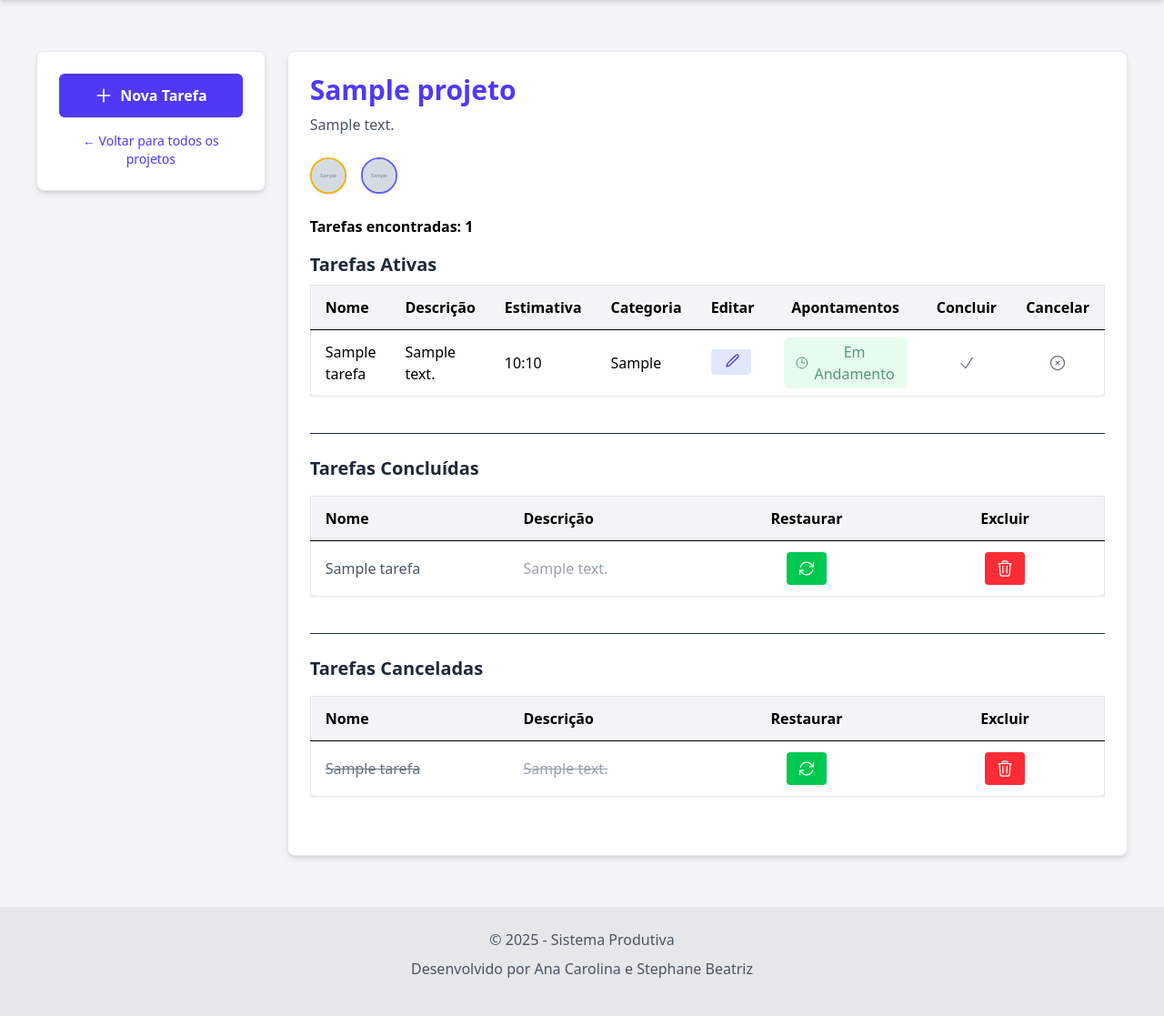
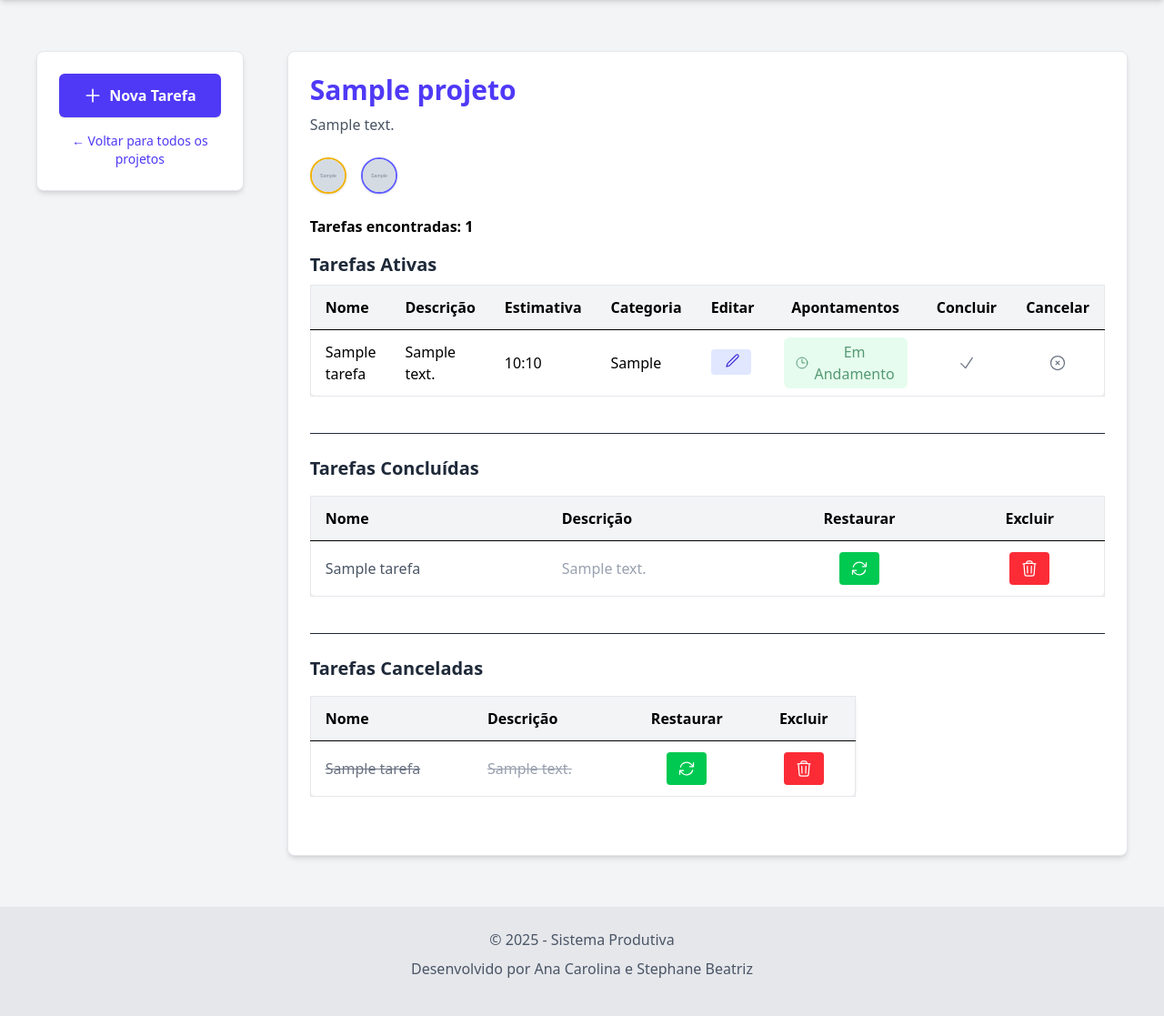
Before and after one commit to anacstralioti/pi-ifsc, a Django app: template produtiva/templates/tarefas_por_projeto.html in a window 1280 px wide. Shown: the part 80-1197 px from the top of the page at 91% size. Run offline with Django 5.2, Linux system fonts and the light colour scheme; the template is opened without the code that fills it: most values are stand-ins (such as "Sample title", 1, 10 or a date in 2020); grey boxes marked "Sample" are stand-in pictures; some libraries are stand-ins or nearby versions.

Commit message:
Adicionando responsividade na página de tarefas

```diff
--- a/produtiva/templates/tarefas_por_projeto.html
+++ b/produtiva/templates/tarefas_por_projeto.html
@@ -66,8 +66,8 @@
 {% endblock header_right_content %}
 
 {% block 'body' %}
-<div class="flex min-h-screen bg-gray-100 p-6">
-  <div class="w-1/4 bg-white p-6 rounded-lg shadow-md border border-gray-200 mr-6 h-fit">
+<div class="flex flex-col lg:flex-row min-h-screen bg-gray-100 p-4 lg:p-6 gap-4 lg:gap-6">
+  <div class="w-full lg:w-1/4 bg-white p-4 lg:p-6 rounded-lg shadow-md border border-gray-200 mr-6 h-fit">
     <a
       href="#"
       id="novaTarefaBtn"
@@ -86,12 +86,12 @@
     </a>
   </div>
 
-  <div class="flex-1 bg-white p-6 rounded-lg shadow-md border border-gray-200">
-    <h1 class="text-3xl font-bold mb-2">
+  <div class="w-full lg:flex-1 bg-white p-4 lg:p-6 rounded-lg shadow-md border border-gray-200">
+    <h1 class="text-2xl lg:text-3xl font-bold mb-2">
       <span class="text-indigo-600">{{ projeto.nome_projeto }}</span>
     </h1>
     <p class="text-gray-600 mb-6">{{ projeto.descricao|default_if_none:"" }}</p>
-<div class="flex items-center gap-4 mt-4 mb-6">
+<div class="flex flex-wrap items-center gap-2 lg:gap-4 mt-4 mb-6">
   <div class="relative group">
 
     {% if projeto.usuario.perfil.foto %}
@@ -162,7 +162,7 @@
     <h2 class="text-xl font-bold mb-2 text-gray-800">Tarefas Ativas</h2>
     {% if tarefas %}
     <div class="overflow-x-auto max-h-96 overflow-y-auto mb-8">
-      <table class="min-w-full border border-gray-200 rounded-lg shadow-sm text-center">
+      <table class="min-w-[800px] border border-gray-200 rounded-lg shadow-sm text-center">
         <thead class="bg-gray-100 sticky top-0 z-10">
           <tr>
             <th class="px-4 py-3 border-b text-left">Nome</th>
@@ -244,14 +244,14 @@
     </h2>
 
     {% if tarefas_concluidas %}
-    <div class="overflow-x-auto max-h-96 overflow-y-auto mb-10">
-      <table class="min-w-full border border-gray-200 rounded-lg shadow-sm text-center table-fixed">
+    <div class="overflow-x-auto max-h-96 overflow-y-auto mb-8 lg:mb-10">
+      <table class="w-full border border-gray-200 rounded-lg shadow-sm text-center">
         <thead class="bg-gray-100">
           <tr>
-            <th class="w-1/4 px-4 py-3 border-b text-left">Nome</th>
-            <th class="w-1/4 px-4 py-3 border-b text-left">Descrição</th>
-            <th class="w-1/4 px-4 py-3 border-b text-center">Restaurar</th>
-            <th class="w-1/4 px-4 py-3 border-b text-center">Excluir</th>
+            <th class="px-4 py-3 border-b text-left">Nome</th>
+            <th class="px-4 py-3 border-b text-left">Descrição</th>
+            <th class="px-4 py-3 border-b text-center">Restaurar</th>
+            <th class="px-4 py-3 border-b text-center">Excluir</th>
           </tr>
         </thead>
         <tbody class="divide-y divide-gray-200">
@@ -295,7 +295,7 @@
       </table>
     </div>
     {% else %}
-    <p class="text-gray-500 mb-10">Nenhuma tarefa concluída.</p>
+    <p class="text-gray-500 mb-8 lg:mb-10">Nenhuma tarefa concluída.</p>
     {% endif %}
 
     <!-- TAREFAS CANCELADAS -->
@@ -304,14 +304,14 @@
     </h2>
 
     {% if tarefas_canceladas %}
-    <div class="overflow-x-auto max-h-96 overflow-y-auto mb-10">
-      <table class="min-w-full border border-gray-200 rounded-lg shadow-sm text-center table-fixed">
+    <div class="overflow-x-auto max-h-96 overflow-y-auto mb-8 lg:mb-10">
+      <table class="min-w-[600px] border border-gray-200 rounded-lg shadow-sm text-center">
         <thead class="bg-gray-100">
           <tr>
-            <th class="w-1/4 px-4 py-3 border-b text-left">Nome</th>
-            <th class="w-1/4 px-4 py-3 border-b text-left">Descrição</th>
-            <th class="w-1/4 px-4 py-3 border-b text-center">Restaurar</th>
-            <th class="w-1/4 px-4 py-3 border-b text-center">Excluir</th>
+            <th class="px-4 py-3 border-b text-left">Nome</th>
+            <th class="px-4 py-3 border-b text-left">Descrição</th>
+            <th class="px-4 py-3 border-b text-center">Restaurar</th>
+            <th class="px-4 py-3 border-b text-center">Excluir</th>
           </tr>
         </thead>
         <tbody class="divide-y divide-gray-200">
@@ -355,15 +355,15 @@
       </table>
     </div>
     {% else %}
-    <p class="text-gray-500 mb-10">Nenhuma tarefa cancelada.</p>
+    <p class="text-gray-500 mb-8 lg:mb-10">Nenhuma tarefa cancelada.</p>
     {% endif %}
 
   </div>
 </div>
 
 <!-- MODAL -->
-<div id="novoTarefaModal" class="hidden fixed inset-0 bg-gray-600 bg-opacity-50 flex items-center justify-center z-50">
-  <div class="bg-white w-96 p-6 rounded-lg shadow-lg relative animate-fadeInScale">
+<div id="novoTarefaModal" class="hidden fixed inset-0 bg-gray-600 bg-opacity-50 flex items-center justify-center z-50 p-4">
+  <div class="bg-white w-full max-w-md lg:max-w-lg p-4 lg:p-6 rounded-lg shadow-lg relative animate-fadeInScale max-h-[90vh] overflow-y-auto">
     <h3 id="modalTitle" class="text-lg font-semibold mb-4">Adicionar Tarefa</h3>
     <form id="tarefaForm" method="post" action="{% url 'tarefas_por_projeto' projeto.id %}">
       {% csrf_token %}
```
